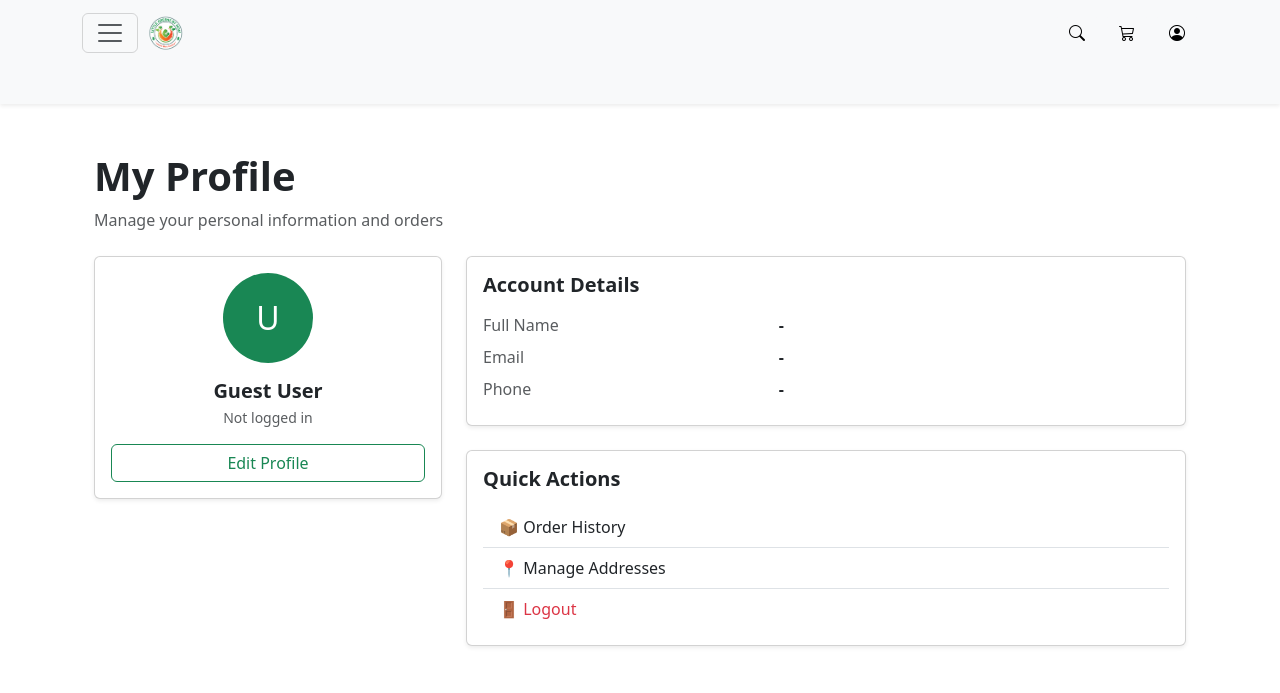
After one commit to Tharaniesh/MicroGreens, a Flask app: page /profile in a window 1280 px wide. The commit adds this page. Shown: the top 693 px of the page. Run offline with Flask 3, Linux system fonts and the light colour scheme.

Commit message:
updated codes and added cart and profile page

```diff
--- a/app/controller/MainController.py
+++ b/app/controller/MainController.py
@@ -25,3 +25,11 @@ def home():
         ]
 
     return render_template('pages/home.html', microgreens=microgreens)
+
+@main_bp.route('/cart', methods=['GET', 'POST'])
+def cart():
+    return render_template('pages/cart.html')
+
+@main_bp.route('/profile', methods=['GET', 'POST'])
+def profile():
+    return render_template('pages/profile.html')
--- a/app/static/css/desktop.css
+++ b/app/static/css/desktop.css
@@ -46,43 +90,3 @@
     font-size: 2rem;
   }
 }
-
-/* ===============================
-   DESKTOP INLINE SEARCH
-================================ */
-
-@media (min-width: 992px) {
-
-  /* Switch navbar layout back to row */
-  .navbar .container {
-    flex-direction: row !important;
-    align-items: center;
-  }
-
-  /* Search container behaves inline */
-  .mobile-search-container {
-    max-width: 0;
-    opacity: 0;
-    overflow: hidden;
-    margin: 0;
-    transform: translateX(-8px);
-    transition:
-      max-width 0.35s ease,
-      opacity 0.25s ease,
-      transform 0.25s ease;
-  }
-
-  /* When active, expand inline */
-  .navbar.search-active .mobile-search-container {
-    max-width: 280px;
-    opacity: 1;
-    transform: translateX(0);
-    margin-right: 0.5rem;
-  }
-
-  /* Prevent it from becoming a full-width row */
-  .mobile-search-container,
-  .search-form {
-    width: auto;
-  }
-}
--- a/app/templates/layout.html
+++ b/app/templates/layout.html
@@ -76,11 +76,11 @@
           <i class="bi bi-search"></i>
         </button>
 
-        <a class="btn btn-light nav-icon" href="#">
+        <a class="btn btn-light nav-icon" href="{{url_for('main.cart')}}">
           <i class="bi bi-cart3"></i>
         </a>
 
-        <a class="btn btn-light nav-icon" href="#">
+        <a class="btn btn-light nav-icon" href="{{url_for('main.profile')}}">
           <i class="bi bi-person-circle"></i>
         </a>
 
--- /dev/null
+++ b/app/templates/pages/profile.html
@@ -0,0 +1,112 @@
+{% extends "layout.html" %}
+
+{% block content %}
+
+<section class="py-4 py-md-5">
+  <div class="container">
+
+    <!-- PAGE HEADER -->
+    <div class="mb-4">
+      <h1 class="fw-bold">My Profile</h1>
+      <p class="text-muted mb-0">
+        Manage your personal information and orders
+      </p>
+    </div>
+
+    <div class="row g-4">
+
+      <!-- PROFILE CARD -->
+      <div class="col-12 col-lg-4">
+        <div class="card shadow-sm text-center">
+          <div class="card-body">
+
+            <!-- AVATAR -->
+            <div class="mb-3">
+              <div class="rounded-circle bg-success text-white d-inline-flex
+                          align-items-center justify-content-center"
+                   style="width: 90px; height: 90px; font-size: 2rem;">
+                {{ user.name[0] if user and user.name else "U" }}
+              </div>
+            </div>
+
+            <h5 class="fw-bold mb-1">
+              {{ user.name if user else "Guest User" }}
+            </h5>
+
+            <p class="text-muted small mb-3">
+              {{ user.email if user else "Not logged in" }}
+            </p>
+
+            <a href="#" class="btn btn-outline-success w-100">
+              Edit Profile
+            </a>
+
+          </div>
+        </div>
+      </div>
+
+      <!-- PROFILE DETAILS -->
+      <div class="col-12 col-lg-8">
+
+        <!-- ACCOUNT DETAILS -->
+        <div class="card shadow-sm mb-4">
+          <div class="card-body">
+            <h5 class="fw-bold mb-3">Account Details</h5>
+
+            <div class="row mb-2">
+              <div class="col-5 text-muted">Full Name</div>
+              <div class="col-7 fw-semibold">
+                {{ user.name if user else "-" }}
+              </div>
+            </div>
+
+            <div class="row mb-2">
+              <div class="col-5 text-muted">Email</div>
+              <div class="col-7 fw-semibold">
+                {{ user.email if user else "-" }}
+              </div>
+            </div>
+
+            <div class="row mb-2">
+              <div class="col-5 text-muted">Phone</div>
+              <div class="col-7 fw-semibold">
+                {{ user.phone if user and user.phone else "-" }}
+              </div>
+            </div>
+
+          </div>
+        </div>
+
+        <!-- QUICK ACTIONS -->
+        <div class="card shadow-sm">
+          <div class="card-body">
+            <h5 class="fw-bold mb-3">Quick Actions</h5>
+
+            <div class="list-group list-group-flush">
+
+              <a href="/orders" class="list-group-item list-group-item-action">
+                📦 Order History
+              </a>
+
+              <a href="/addresses" class="list-group-item list-group-item-action">
+                📍 Manage Addresses
+              </a>
+
+              <a href="/logout"
+                 class="list-group-item list-group-item-action text-danger">
+                🚪 Logout
+              </a>
+
+            </div>
+
+          </div>
+        </div>
+
+      </div>
+
+    </div>
+
+  </div>
+</section>
+
+{% endblock %}
```
Also changed, not shown: other parts of app/static/css/desktop.css (+47 -3 lines), app/templates/pages/cart.html (added, +117 -0 lines).
